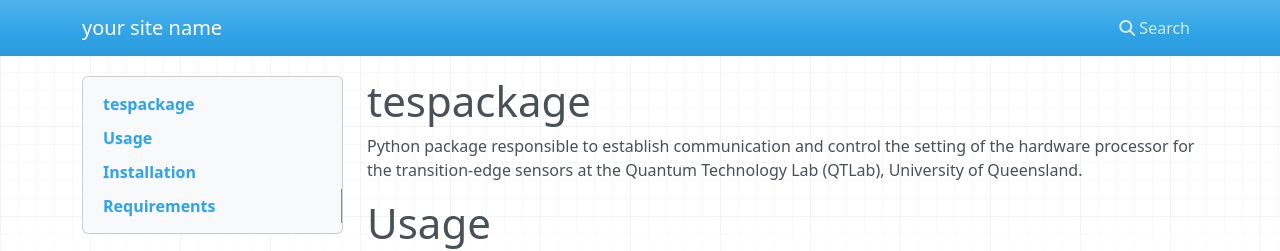
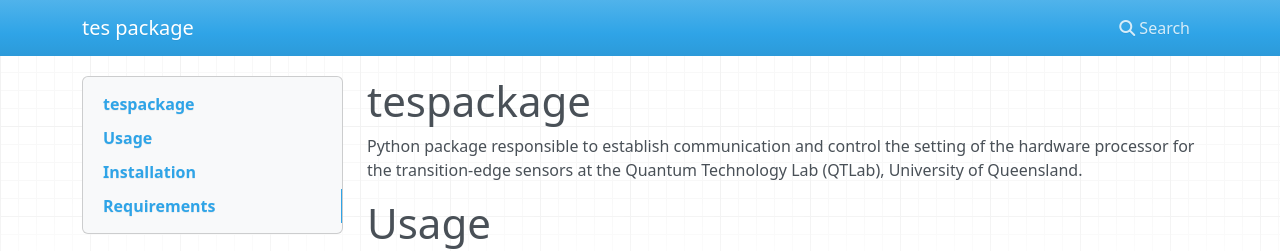
Before and after one commit to Leo-am/tespackage, an MkDocs documentation site: the page built from docs/index.md, in a window 1280 px wide. Shown: the top 251 px of the page. Built offline with MkDocs 1.6.1, drawn with Linux system fonts in a browser that asks for light colours; nearby versions of some CDN libraries.

Commit message:
Update mkdocs.yml

```diff
--- a/mkdocs.yml
+++ b/mkdocs.yml
@@ -1,9 +1,7 @@
-site_name: My Docs
-
-site_name: your site name
-site_url: https://GITHUB_USERNAME.github.io
-site_author: you
-site_description: a short description of your website
+site_name: tes package
+site_url: https://leo-am.github.io/tespackage/
+site_author: Leonardo Assis Morais
+site_description: Documentation for tes package.
 
 nav:
   - About: index.md
```
